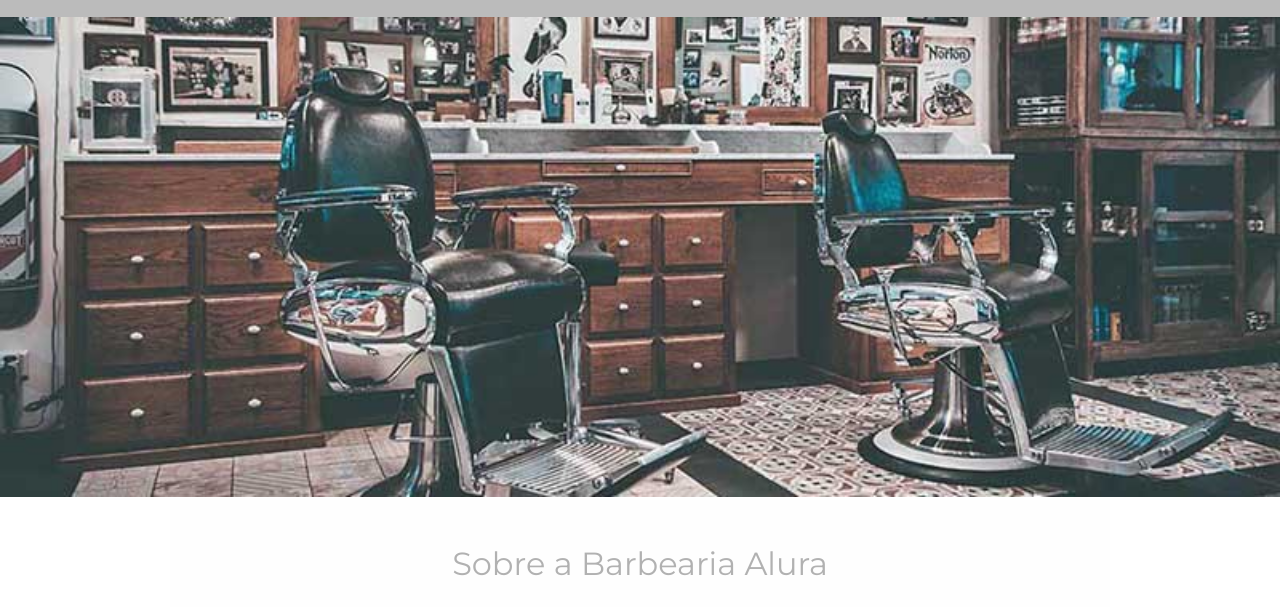
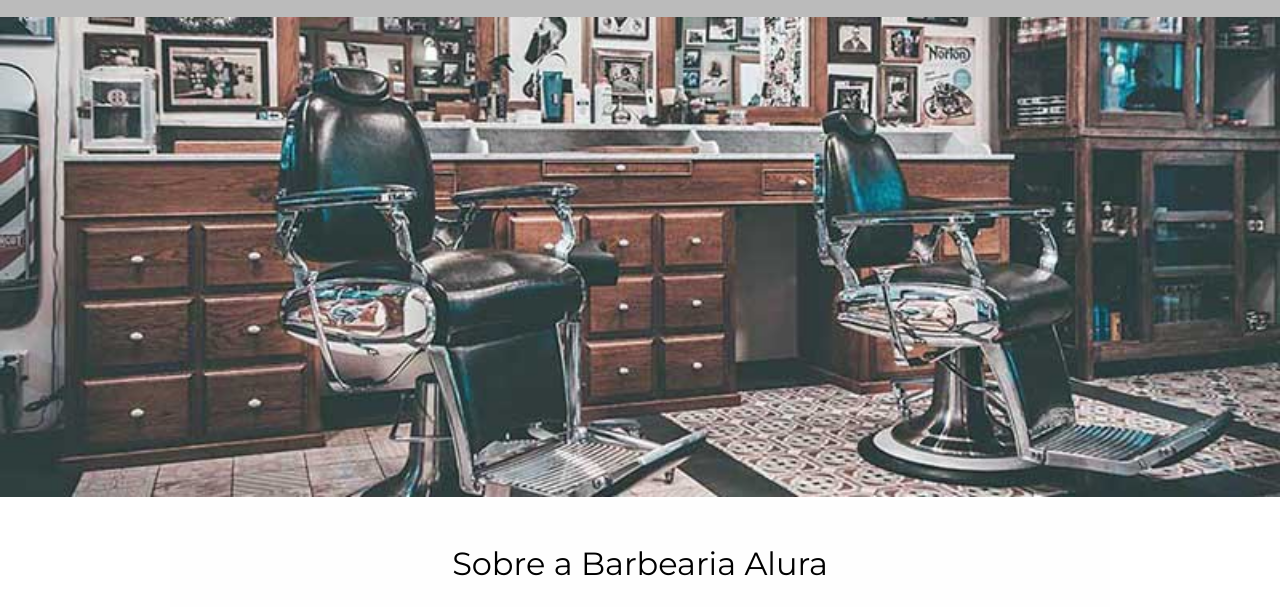
Before and after one commit to notlesz/HTML-CSS, a plain HTML site: page HTML-CSS/Site-Teste/index.html in a window 1280 px wide. Shown: the part 276-883 px from the top of the page. Drawn offline with Linux system fonts and the light colour scheme.

Commit message:
Retirando opacidade no titulo principal

```diff
--- a/HTML-CSS/Site-Teste/style.css
+++ b/HTML-CSS/Site-Teste/style.css
@@ -143,7 +143,6 @@ td, th{
 	font-size: 2em;
 	margin-bottom: 1em;
 	clear: left;
-	color: rgba(0,0,0,0.3);
 }
 .principal{
 	width: 940px;
```
